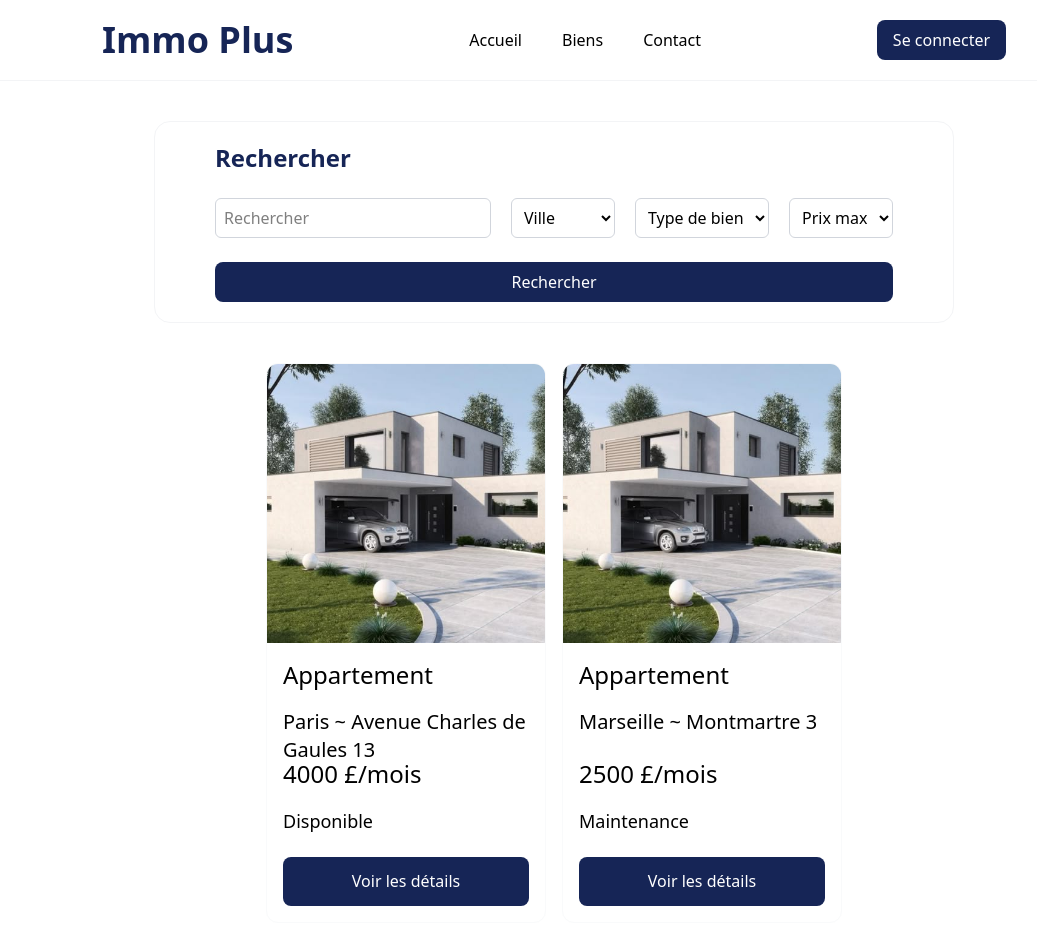
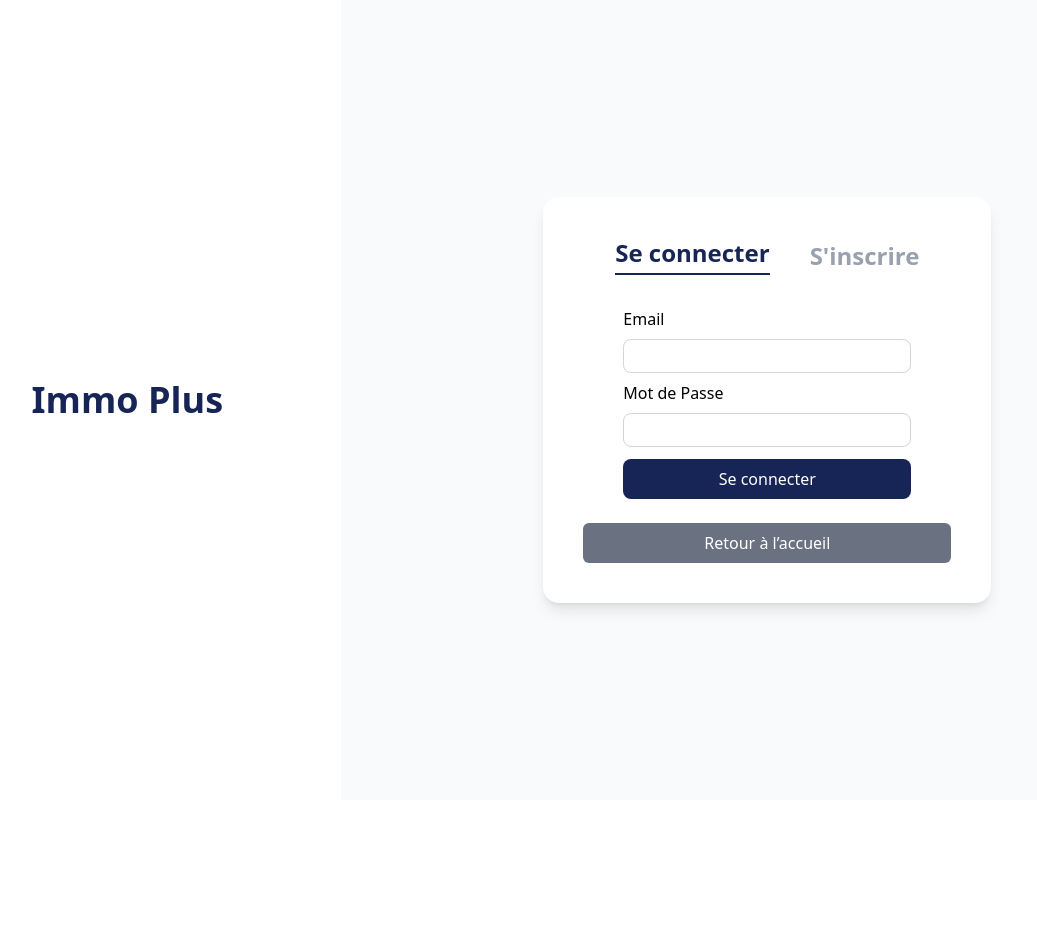
Before and after one commit to Idris-feudjio/immo_plus, a React (Vite) app: page /login in a window 1280 px wide. Shown: the top 944 px of the page, without its empty margins (86-1123 px from the left). After the commit the page ends 800 px from the top, so only its background shows below. Built offline with nearby package versions, Linux system fonts and the light colour scheme.

Commit message:
Add layout pages

```diff
--- a/src/App.tsx
+++ b/src/App.tsx
@@ -1,39 +1,17 @@
-import { useState } from "react";
-import HomePage from "./pages/HomePage";
-import DetailPage from "./pages/DetailPage";
-import LoginPage from "./pages/LoginPage";
+import { BrowserRouter, Routes, Route } from "react-router-dom";
+import HomeLayout from "./layout/HomeLayout";
+import DetailLayout from "./layout/DetailLayout";
+import LoginLayout from "./layout/LoginLayout";
 
 function App() {
-  // Utiliser le routage pour la navigation des pages
-  // Pas de UseState dans la navigation
-  const [currentPage, setCurrentPage] = useState("home");
-  const [selectedProperty, setSelectedProperty] = useState<any>(null);
-
-  const goToHome = () => setCurrentPage("home");
-  const goToLogin = () => setCurrentPage("login");
-  const goToDetail = (property: any) => {
-    setSelectedProperty(property);
-    setCurrentPage("detail");
-  };
-
   return (
-    <>
-      {currentPage === "home" && (
-        <HomePage
-          goToDetail={goToDetail}
-          goToLogin={goToLogin}
-          goToHome={goToHome}
-        />
-      )}
-      {currentPage === "detail" && (
-        <DetailPage
-          property={selectedProperty}
-          goToHome={goToHome}
-          goToLogin={goToLogin}
-        />
-      )}
-      {currentPage === "login" && <LoginPage goToHome={goToHome} />}
-    </>
+    <BrowserRouter>
+      <Routes>
+        <Route path="/" element={<HomeLayout />} />
+        <Route path="/detail" element={<DetailLayout />} />
+        <Route path="/login" element={<LoginLayout />} />
+      </Routes>
+    </BrowserRouter>
   );
 }
 
--- /dev/null
+++ b/src/layout/DetailLayout.tsx
@@ -0,0 +1,9 @@
+import DetailPage from "../pages/DetailPage";
+
+export default function DetailLayout() {
+  return (
+    <>
+      <DetailPage />
+    </>
+  );
+}
--- /dev/null
+++ b/src/layout/HomeLayout.tsx
@@ -0,0 +1,9 @@
+import HomePage from "../pages/HomePage";
+
+export default function HomeLayout() {
+  return (
+    <>
+      <HomePage />
+    </>
+  );
+}
--- /dev/null
+++ b/src/layout/LoginLayout.tsx
@@ -0,0 +1,9 @@
+import LoginPage from "../pages/LoginPage";
+
+export default function LoginLayout() {
+  return (
+    <>
+      <LoginPage />
+    </>
+  );
+}
```
